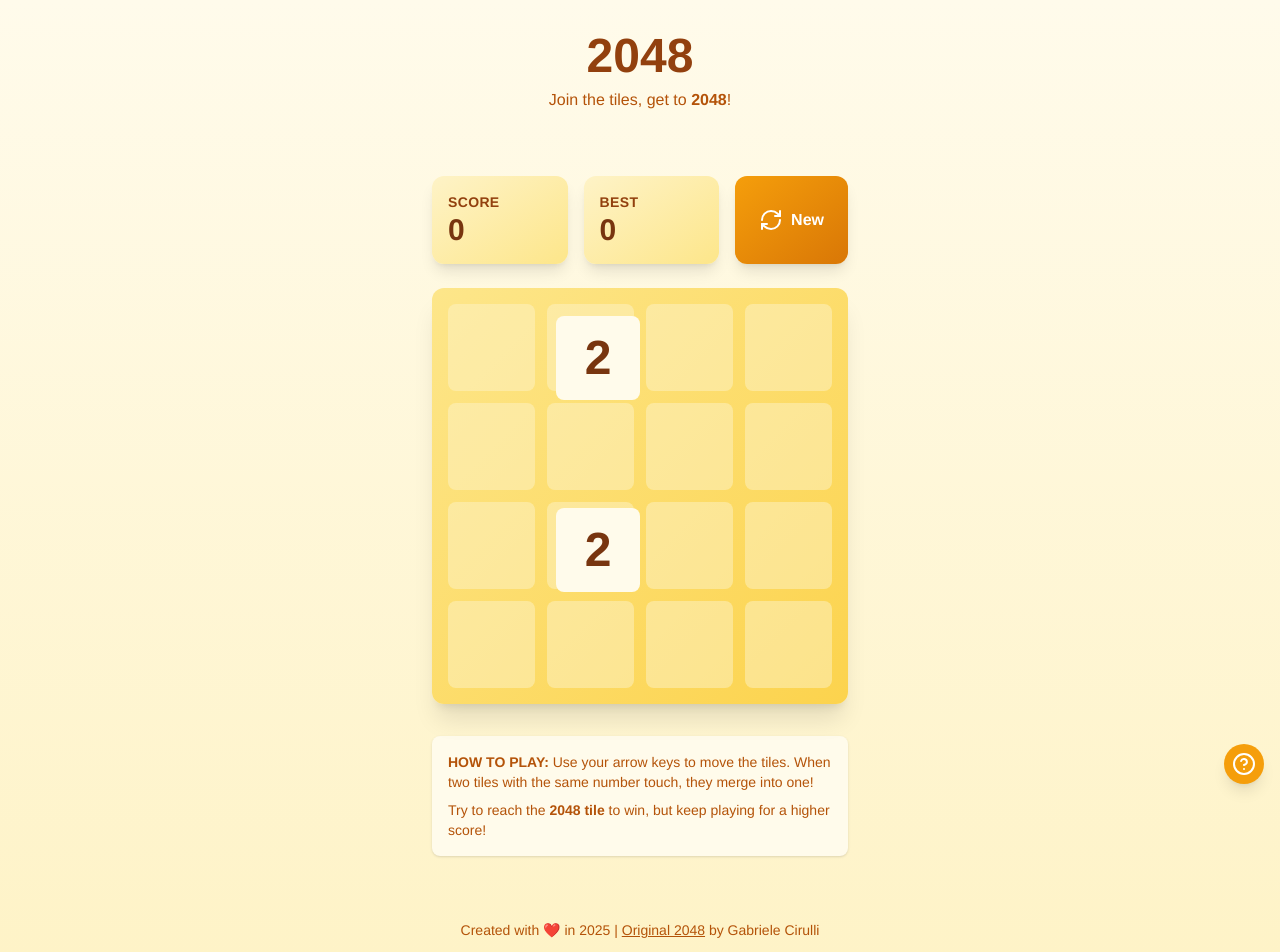
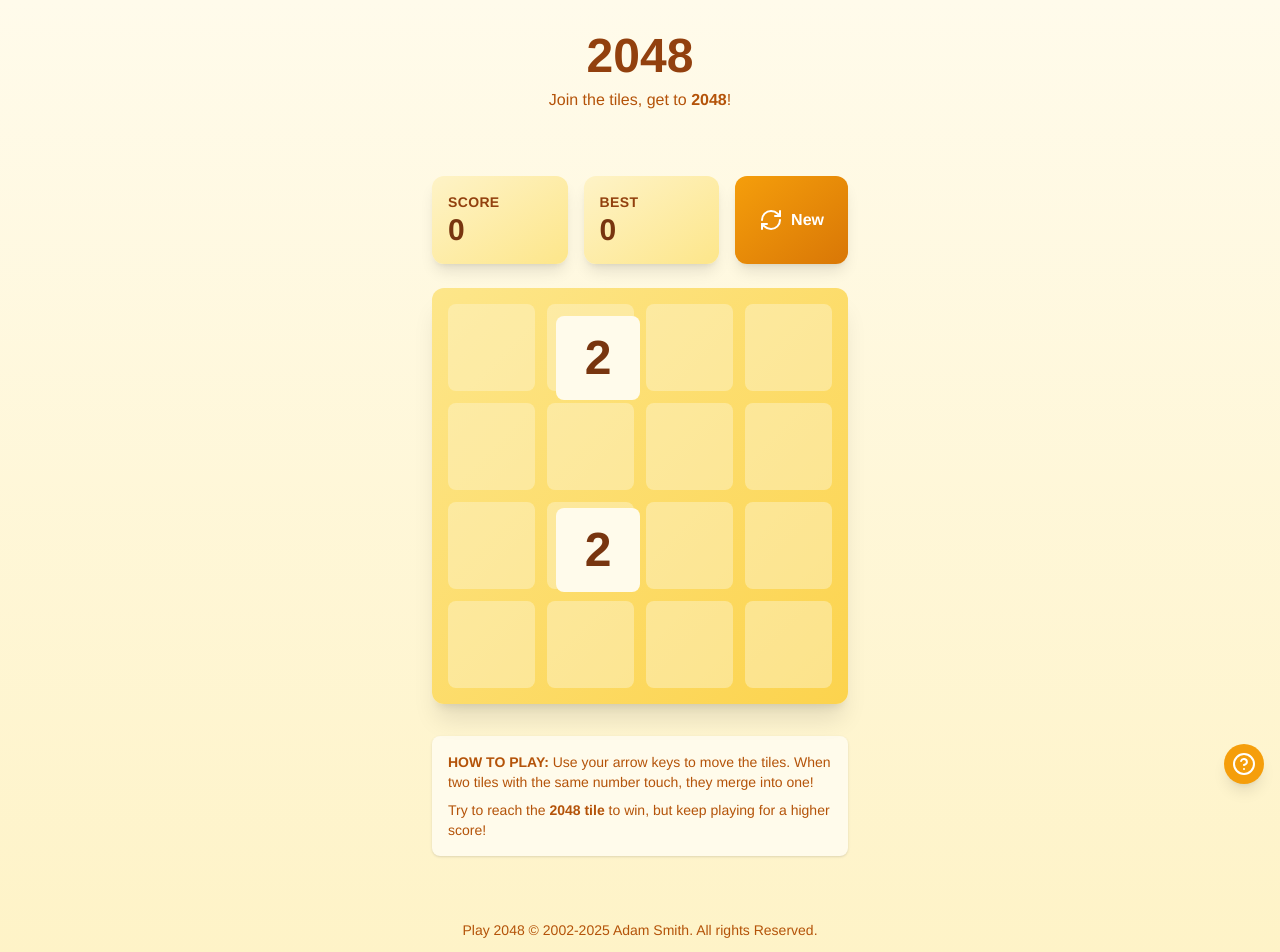
Before and after one commit to RohitKonge/twozerofoureight, a React (Vite) app: page / in a window 1280 px wide. Shown: the top 952 px of the page. Built offline with nearby package versions, Linux system fonts and the light colour scheme.

Commit message:
added footer

```diff
--- a/src/App.tsx
+++ b/src/App.tsx
@@ -22,7 +22,7 @@ function App() {
       </main>
 
       <footer className="mt-auto py-4 text-center text-amber-700 text-sm">
-        <p>Created with ❤️ in 2025 | <a href="https://github.com/gabrielecirulli/2048" className="underline hover:text-amber-900" target="_blank" rel="noopener noreferrer">Original 2048</a> by Gabriele Cirulli</p>
+        <p>Play 2048 © 2002-2025 Adam Smith. All rights Reserved.</p>
       </footer>
 
       <GameInstructions />
```
